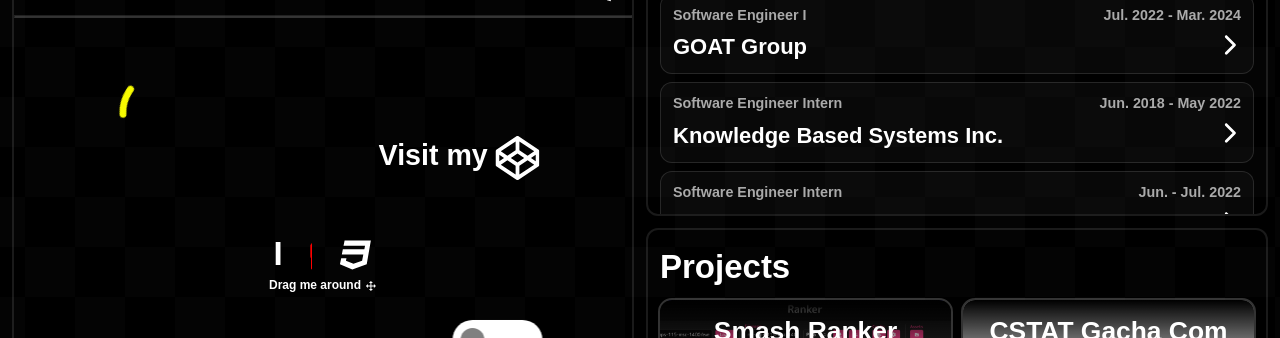
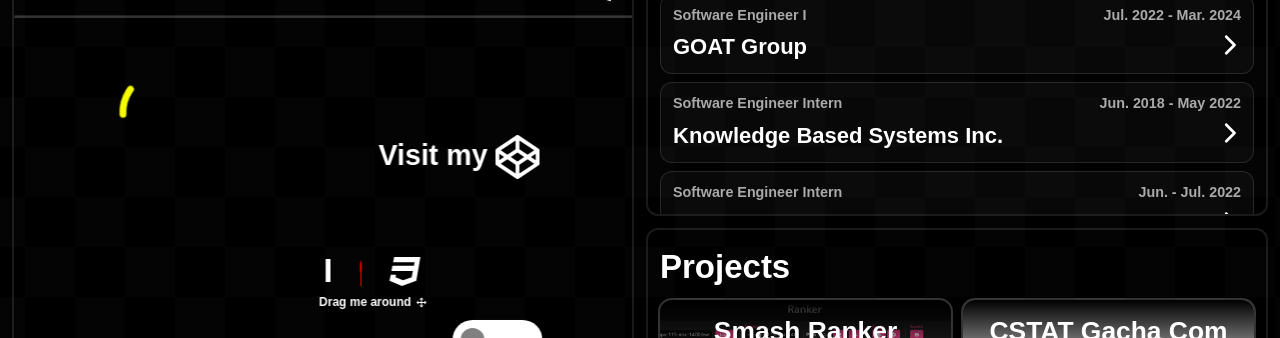
Before and after one commit to rmatsuda21/rmatsuda21.github.io, a React (Vite) app: page / in a window 1280 px wide. Shown: the part 178-516 px from the top of the page. Built offline with nearby package versions, Linux system fonts and the light colour scheme; grey boxes are pictures that could not be loaded; a web font is replaced by a local one.

Commit message:
add parallax effect to css gallery

```diff
--- a/src/components/Hero/CSSGallery/CSSGallery.tsx
+++ b/src/components/Hero/CSSGallery/CSSGallery.tsx
@@ -9,35 +9,88 @@
 import { RandomText } from "@/components/Hero/CSSGallery/RandomText/RandomText";
 import { Slider } from "@/components/Hero/CSSGallery/Slider/Slider";
 import { RadixSpinner } from "@/components/Hero/CSSGallery/RadixSpinner/RadixSpinner";
+import { GalleryItem } from "@/components/Hero/CSSGallery/GalleryItem/GalleryItem";
 
 import styles from "./CSSGallery.module.scss";
 
 export const CSSGallery = () => {
   return (
     <ScrollableContainer className={cn(styles.window, "hideScrollbar")}>
-      <IHeartCss className={cn(styles.items, styles.iHeartCss)} />
-      <Loader className={cn(styles.items, styles.loader)} />
-      <Switch className={cn(styles.items, styles.switch)} />
-      <BurgerMenu className={cn(styles.items, styles.burgerMenu)} />
-      <RandomText className={cn(styles.items, styles.randomText)} />
-      <Slider
+      {/* Center piece - almost stationary, minimal movement */}
+      <GalleryItem
+        className={cn(styles.items, styles.iHeartCss)}
+        depth={0.1}
+        rotationIntensity={0.3}
+      >
+        <IHeartCss />
+      </GalleryItem>
+
+      {/* Items at dramatically different depths for visible parallax */}
+      <GalleryItem
+        className={cn(styles.items, styles.loader)}
+        depth={1.5}
+        rotationIntensity={1.8}
+      >
+        <Loader />
+      </GalleryItem>
+
+      <GalleryItem
+        className={cn(styles.items, styles.switch)}
+        depth={0.8}
+        rotationIntensity={1.2}
+      >
+        <Switch />
+      </GalleryItem>
+
+      <GalleryItem
+        className={cn(styles.items, styles.burgerMenu)}
+        depth={1.8}
+        rotationIntensity={2}
+      >
+        <BurgerMenu />
+      </GalleryItem>
+
+      <GalleryItem
+        className={cn(styles.items, styles.randomText)}
+        depth={0.5}
+        rotationIntensity={0.8}
+      >
+        <RandomText />
+      </GalleryItem>
+
+      <GalleryItem
         className={cn(styles.items, styles.slider)}
-        min={0}
-        max={100}
-        step={1}
-        defaultValue={50}
-        onChange={() => {}}
-      />
-      <RadixSpinner className={cn(styles.items, styles.radixSpinner)} />
-      <a
+        depth={1.2}
+        rotationIntensity={1.5}
+      >
+        <Slider min={0} max={100} step={1} defaultValue={50} onChange={() => { }} />
+      </GalleryItem>
+
+      <GalleryItem
+        className={cn(styles.items, styles.radixSpinner)}
+        depth={2}
+        rotationIntensity={2.5}
+      >
+        <RadixSpinner />
+      </GalleryItem>
+
+      <GalleryItem
         className={cn(styles.items, styles.codepen)}
-        href="https://codepen.io/rmatsuda"
-        target="_blank"
-        draggable={false}
+        depth={0.6}
+        rotationIntensity={1}
       >
-        Visit my <FaCodepen />
-      </a>
-      <div className={cn(styles.items, styles.moreToCome)}>More to come...</div>
+        <a href="https://codepen.io/rmatsuda" target="_blank" draggable={false}>
+          Visit my <FaCodepen />
+        </a>
+      </GalleryItem>
+
+      <GalleryItem
+        className={cn(styles.items, styles.moreToCome)}
+        depth={0.35}
+        rotationIntensity={0.5}
+      >
+        <div>More to come...</div>
+      </GalleryItem>
     </ScrollableContainer>
   );
 };
--- /dev/null
+++ b/src/components/Hero/CSSGallery/GalleryItem/GalleryItem.tsx
@@ -0,0 +1,64 @@
+import { motion, useSpring, useTransform } from "motion/react";
+import { useScrollContext } from "../ScrollableContainer/ScrollContext";
+
+interface GalleryItemProps {
+  children: React.ReactNode;
+  className?: string;
+  depth?: number;
+  rotationIntensity?: number;
+}
+
+export const GalleryItem = ({
+  children,
+  className,
+  depth = 0.5,
+  rotationIntensity = 1,
+}: GalleryItemProps) => {
+  const { velocityX, velocityY } = useScrollContext();
+
+  const springConfig = { stiffness: 100, damping: 20, mass: 0.5 };
+
+  const rawParallaxX = useTransform(velocityX, (v) => v * depth * 0.12);
+  const rawParallaxY = useTransform(velocityY, (v) => v * depth * 0.12);
+
+  const parallaxX = useSpring(rawParallaxX, springConfig);
+  const parallaxY = useSpring(rawParallaxY, springConfig);
+
+  const rawRotateY = useTransform(velocityX, (v) => {
+    const clampedV = Math.max(-2000, Math.min(2000, v));
+    return clampedV * 0.025 * rotationIntensity;
+  });
+  const rawRotateX = useTransform(velocityY, (v) => {
+    const clampedV = Math.max(-2000, Math.min(2000, v));
+    return -clampedV * 0.025 * rotationIntensity;
+  });
+
+  const rotateX = useSpring(rawRotateX, springConfig);
+  const rotateY = useSpring(rawRotateY, springConfig);
+
+  const rawScale = useTransform([velocityX, velocityY], ([vx, vy]) => {
+    const velocity = Math.sqrt(
+      (vx as number) * (vx as number) + (vy as number) * (vy as number)
+    );
+    const clampedV = Math.min(velocity, 2000);
+    return 1 + clampedV * 0.0002 * depth;
+  });
+  const scale = useSpring(rawScale, springConfig);
+
+  return (
+    <motion.div
+      className={className}
+      style={{
+        x: parallaxX,
+        y: parallaxY,
+        rotateX,
+        rotateY,
+        scale,
+        transformPerspective: 800,
+        transformStyle: "preserve-3d",
+      }}
+    >
+      {children}
+    </motion.div>
+  );
+};
--- /dev/null
+++ b/src/components/Hero/CSSGallery/ScrollableContainer/ScrollContext.ts
@@ -0,0 +1,19 @@
+import { createContext, useContext } from "react";
+import { MotionValue } from "motion/react";
+
+export interface ScrollContextValue {
+  x: MotionValue<number>;
+  y: MotionValue<number>;
+  velocityX: MotionValue<number>;
+  velocityY: MotionValue<number>;
+}
+
+export const ScrollContext = createContext<ScrollContextValue | null>(null);
+
+export const useScrollContext = () => {
+  const context = useContext(ScrollContext);
+  if (!context) {
+    throw new Error("useScrollContext must be used within a ScrollableContainer");
+  }
+  return context;
+};
--- a/src/components/Hero/CSSGallery/ScrollableContainer/ScrollableContainer.tsx
+++ b/src/components/Hero/CSSGallery/ScrollableContainer/ScrollableContainer.tsx
@@ -1,5 +1,6 @@
 import { useLayoutEffect, useRef, useState } from "react";
-import { motion } from "motion/react";
+import { motion, useMotionValue, useVelocity } from "motion/react";
+import { ScrollContext } from "./ScrollContext";
 
 const SIZE_MULTIPLIER = 1.5;
 
@@ -25,6 +26,11 @@
     bottom: 0,
   });
 
+  const x = useMotionValue(0);
+  const y = useMotionValue(0);
+  const velocityX = useVelocity(x);
+  const velocityY = useVelocity(y);
+
   useLayoutEffect(() => {
     const container = containerRef.current;
     const content = contentRef.current;
@@ -39,38 +45,47 @@
 
       const containerRect = container.getBoundingClientRect();
 
-      const offset = {
+      const newOffset = {
         x: (containerRect.width - contentSize) / 2,
         y: (containerRect.height - contentSize) / 2,
       };
 
-      const constraints = {
+      const newConstraints = {
         left: containerRect.width - contentSize,
         right: 0,
         top: containerRect.height - contentSize,
         bottom: 0,
       };
 
-      setOffset(offset);
-      setConstraints(constraints);
+      setOffset(newOffset);
+      setConstraints(newConstraints);
+      x.set(newOffset.x);
+      y.set(newOffset.y);
     };
 
     resize();
     window.addEventListener("resize", resize);
     return () => window.removeEventListener("resize", resize);
-  }, []);
+  }, [x, y]);
 
   return (
+    <ScrollContext.Provider value={{ x, y, velocityX, velocityY }}>
       <div ref={containerRef} className={className}>
         <motion.div
           ref={contentRef}
           drag
           dragElastic={0.2}
-        style={{ x: offset.x, y: offset.y, position: "relative" }}
+          style={{ x, y, position: "relative" }}
           dragConstraints={constraints}
+          onDragStart={() => {
+            x.set(x.get());
+            y.set(y.get());
+          }}
+          initial={{ x: offset.x, y: offset.y }}
         >
           {children}
         </motion.div>
       </div>
+    </ScrollContext.Provider>
   );
 };
```
Lines whose indentation alone changed are shown as unchanged.
